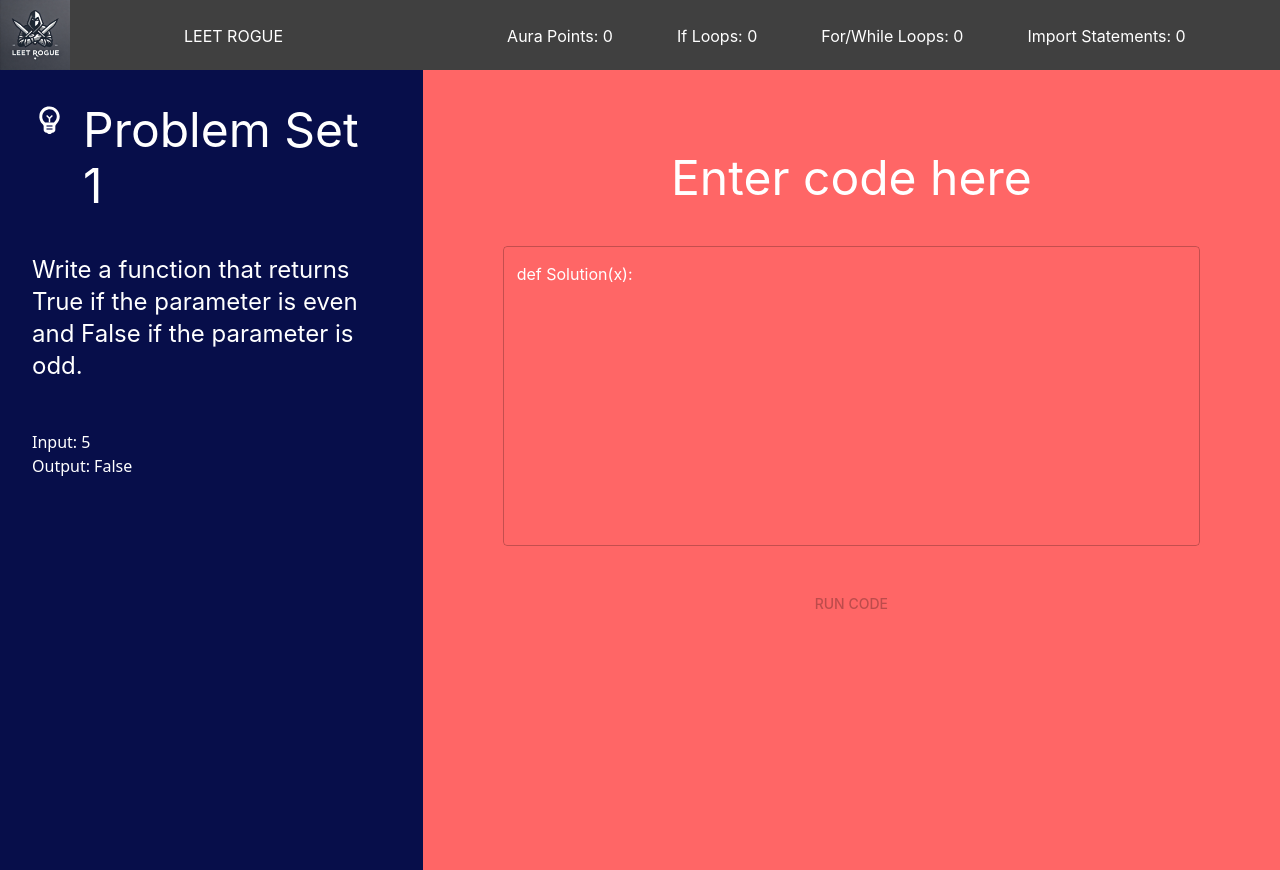
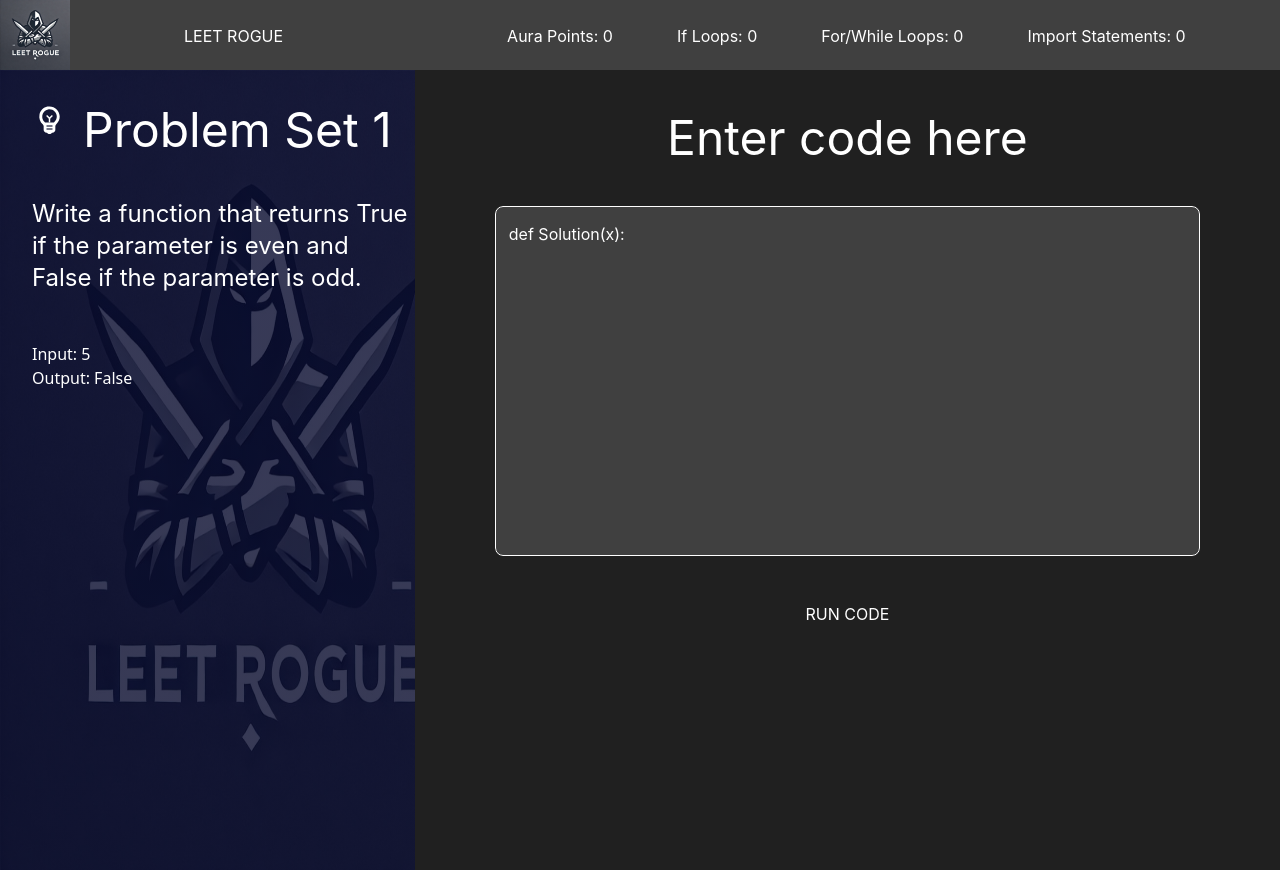
Before and after one commit to bigcrushes/leetrogue, a React (Create React App) app in the folder leetrogue/: page / in a window 1280 px wide. Built offline with nearby package versions, Linux system fonts and the light colour scheme; no server answers; the HTML template or start-up script is replaced by a standard one.

Commit message:
visual improvements

```diff
--- a/leetrogue/src/CodeEditor.js
+++ b/leetrogue/src/CodeEditor.js
@@ -133,7 +133,7 @@ const CodeEditor = () => {
     </AppBar>
 
     <Box display="flex" flexDirection="row" width="100vw" height="100vh">
-      <Box width="50vw" padding={4} sx={{ gap:5, backgroundColor: theme.palette.primary.main}}>
+      <Box width="50vw" padding={4} paddingRight={0} sx={{ gap:5, backgroundColor: theme.palette.primary.main, backgroundImage: `linear-gradient(rgba(5, 8, 45, 0.8), rgba(6, 9, 43, 0.8)), url('/leetrogue logo.jpg')`, backgroundRepeat: "no-repeat", backgroundSize: `500px 800px`}}>
         <Stack direction="row" spacing={2}>
           <EmojiObjectsTwoToneIcon fontSize='large' sx={{ color:"#FFFFFF" }}/>
           <Typography variant='h3'> Problem Set {question + 1}</Typography>
@@ -157,7 +157,7 @@ const CodeEditor = () => {
         </Typography>
       </Box>
 
-      <Box display="flex" flexDirection="column" width="100vw" height="100vh" alignItems="center" padding={10}
+      <Box display="flex" flexDirection="column" width="100vw" height="100vh" alignItems="center" padding={10} paddingTop={5}
         sx={{ gap:5, backgroundColor: theme.palette.secondary.main }}>
         <Typography variant="h3">Enter code here</Typography>
 
@@ -170,14 +170,28 @@ const CodeEditor = () => {
           multiline
           rows={10} // Initial visible rows
           sx={{
-            height: 300, // Fixed height for the TextField
+            backgroundColor: "#404040",
+            height: 350, // Fixed height for the TextField
+            borderRadius: '8px', // Apply curved borders
             '& .MuiOutlinedInput-root': {
               height: '100%', // Make the container match the full height
               alignItems: 'start', // Align text to the top
               overflow: 'auto', // Add overflow for scrolling
+              borderRadius: '8px', // Curved border for the input
+              borderColor: 'white', // Set border color to white
+              '& fieldset': {
+                borderColor: 'white', // Ensure the outlined border is white
+              },
+              '&:hover fieldset': {
+                borderColor: 'white', // Keep border white on hover
+              },
+              '&.Mui-focused fieldset': {
+                borderColor: 'white', // Keep border white when focused
+              },
             },
             '& .MuiOutlinedInput-input': {
               resize: 'none', // Disable manual resizing (optional)
+              color: 'white', // Ensure text color is white for readability
             },
           }}
           InputProps={{
@@ -188,11 +202,12 @@ const CodeEditor = () => {
           }}
         />
 
+
         <Button
           onClick={executeCode}
           disabled={isLoading || backendStatus !== 'connected'}
         >
-          {isLoading ? 'Running...' : 'Run Code'}
+          <Typography>{isLoading ? 'Running...' : 'Run Code'}</Typography>
         </Button>
 
         {error && (
--- a/leetrogue/src/components/ui/theme.js
+++ b/leetrogue/src/components/ui/theme.js
@@ -12,7 +12,7 @@ export const theme = createTheme({
         main: '#070E4A',
       },
       secondary: {
-        main: '#FF6666'
+        main: '#202020'
       },
       text: {  // Add this to control text colors
         primary: '#FFFFFF',
```
